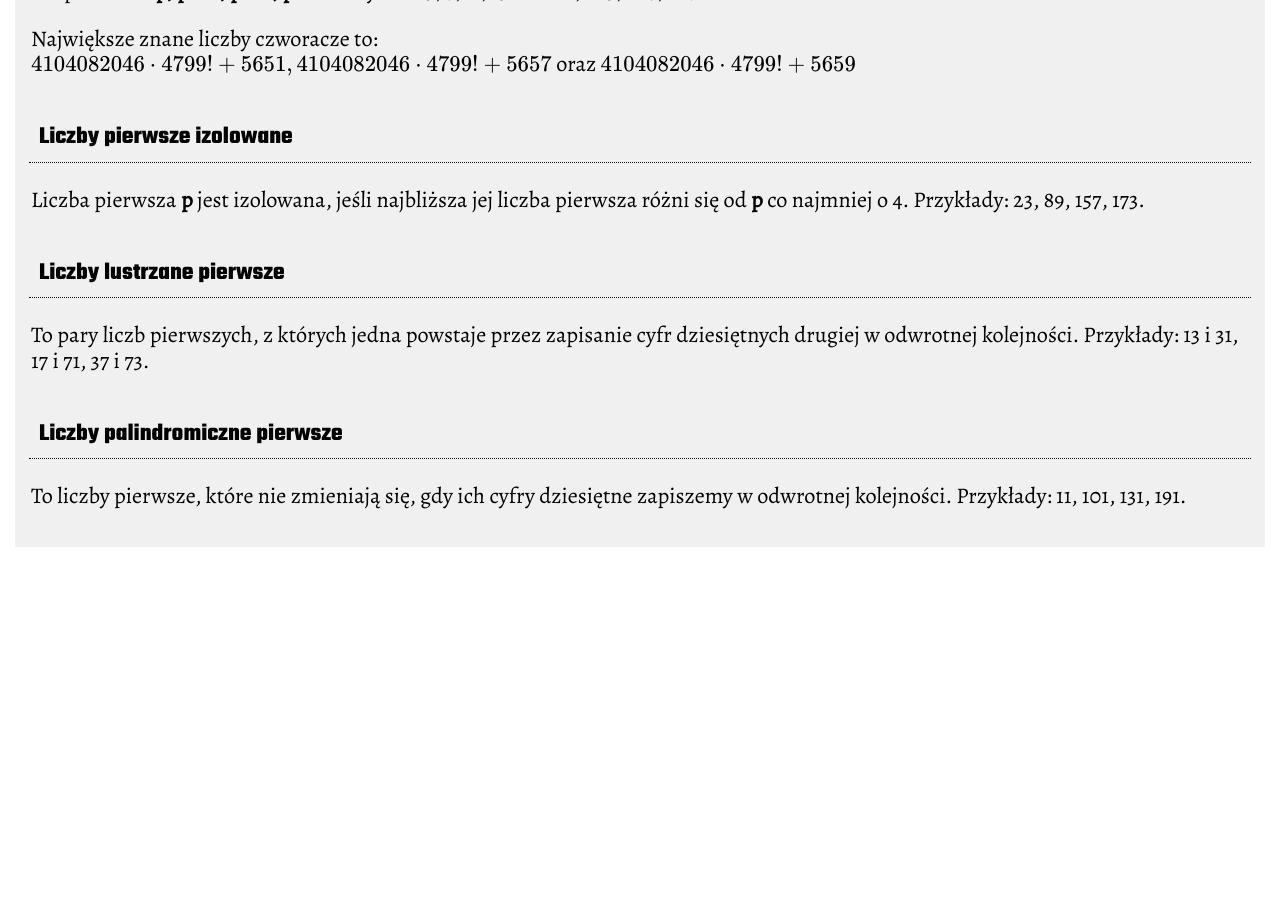
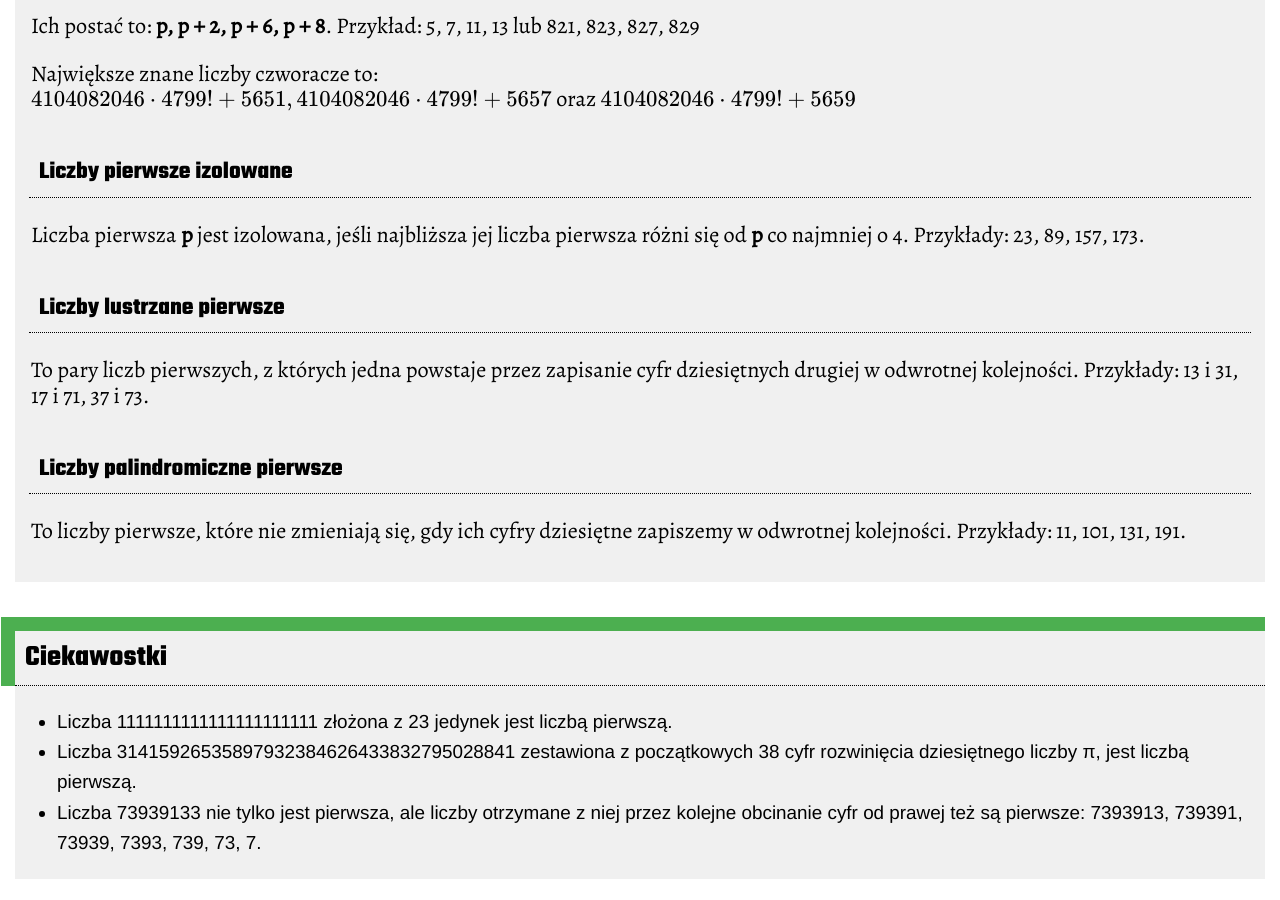
Before and after one commit to mgorzanski/liczby-pierwsze, a Jekyll site: the page built from index.html, in a window 1280 px wide and 900 px high, scrolled down 2627 px. Built offline with Jekyll 4.4.1, drawn with Linux system fonts in a browser that asks for light colours; some web fonts are replaced; formulas are drawn with MathJax 3; a script that is not in the unit is left out; before the commit the page ends 3195 px from its top, so only the background shows below that.

Commit message:
add trivia

```diff
--- a/index.html
+++ b/index.html
@@ -44,72 +44,6 @@
                     </ul>
                 </div>
             </article>
-            <!-- <article class="chapter" id="">
-                <h2 class="chapter__title">Algorytm testu pierwszości Fermata</h2>
-                <div class="chapter__content">
-                    <div class="step-by-step-guide">
-                        <h3 class="step-by-step-guide__name">Lista kroków</h3>
-                        <ul class="step-by-step-guide__list">
-                            <li class="step-by-step-guide__item">
-                                <div class="step-by-step-guide__text">
-                                    <p>Sprawdź, czy p jest podzielne przez liczbę pierwszą z przedziału od 2 do 1000. Jeśli tak to idź do K07</p>
-                                </div>
-                                <div class="step-by-step-guide__explanation">
-                                    <p>wstępna eliminacja liczb złożonych oraz ewentualnych liczb pseudopierwszych Calmichaela Dla liczb złożonych zwracamy NIE i kończymy</p>
-                                </div>
-                            </li>
-                            <li class="step-by-step-guide__item">
-                                <div class="step-by-step-guide__text">
-                                    <p>Dla i = 1,2,...,10 wykonuj K03...K05</p>
-                                </div>
-                                <div class="step-by-step-guide__explanation">
-                                    <p>w pętli sprawdzamy warunek Fermata</p>
-                                </div>
-                            </li>
-                            <li class="step-by-step-guide__item">
-                                <div class="step-by-step-guide__text">
-                                    <p>a <- Losowa(2,p - 1)</p>
-                                </div>
-                                <div class="step-by-step-guide__explanation">
-                                    <p>wybieramy losową podstawę a</p>
-                                </div>
-                            </li>
-                            <li class="step-by-step-guide__item">
-                                <div class="step-by-step-guide__text">
-                                    <p>Jeśli NWD(p,a) =|, to idź do K07</p>
-                                </div>
-                                <div class="step-by-step-guide__explanation">
-                                    <p>podstawa musi być względnie pierwsza z p</p>
-                                </div>
-                            </li>
-                            <li class="step-by-step-guide__item">
-                                <div class="step-by-step-guide__text">
-                                    <p>Jeśli a p-1 mod p =| 1, to idź do K07</p>
-                                </div>
-                                <div class="step-by-step-guide__explanation">
-                                    <p>test na liczbę złożoną</p>
-                                </div>
-                            </li>
-                            <li class="step-by-step-guide__item">
-                                <div class="step-by-step-guide__text">
-                                    <p>Pisz "TAK" i zakończ</p>
-                                </div>
-                                <div class="step-by-step-guide__explanation">
-                                    <p>liczba p przeszła pozytywnie wszystkie testy</p>
-                                </div>
-                            </li>
-                            <li class="step-by-step-guide__item">
-                                <div class="step-by-step-guide__text">
-                                    <p>Pisz "NIE" i zakończ</p>
-                                </div>
-                                <div class="step-by-step-guide__explanation">
-                                    <p>liczba p nie przeszła testów, jest zatem liczbą złożoną</p>
-                                </div>
-                            </li>
-                        </ul>
-                    </div>
-                </div>
-            </article> -->
         </div>
     </article>
 
@@ -178,12 +112,23 @@
             </article>
         </div>
     </article>
+
+    <article class="chapter" id="ciekawostki">
+        <h2 class="chapter__title">Ciekawostki</h2>
+        <div class="chapter__content">
+            <ul class="chapter__list">
+                <li>Liczba 1111111111111111111111 złożona z 23 jedynek jest liczbą pierwszą.</li>
+                <li>Liczba 31415926535897932384626433832795028841 zestawiona z początkowych 38 cyfr rozwinięcia dziesiętnego liczby π, jest liczbą pierwszą.</li>
+                <li>Liczba 73939133 nie tylko jest pierwsza, ale liczby otrzymane z niej przez kolejne obcinanie cyfr od prawej też są pierwsze: 7393913, 739391, 73939, 7393, 739, 73, 7.</li>
+            </ul>
+        </div>
+    </article>
 </section>
 
 <nav class="table-of-contents">
     <div class="table-of-contents__wrapper">
         <ul class="table-of-contents__menu">
-            <li><a class="table-of-contents__active" href="#wprowadzenie">Wprowadzenie</a>
+            <li><a href="#wprowadzenie">Wprowadzenie</a>
                 <ul class="table-of-contents__submenu">
                     <li><a href="#definicja-liczb-pierwszych">Definicja liczb pierwszych</a></li>
                     <li><a href="#test-na-pierwszosc">Test na pierwszość</a></li>
@@ -200,6 +145,7 @@
                     <li><a href="#liczby-palindromiczne-pierwsze">Liczby palindromiczne pierwsze</a></li>
                 </ul>
             </li>
+            <li><a href="#ciekawostki">Ciekawostki</a></li>
         </ul>
     </div>
 </nav>
```
